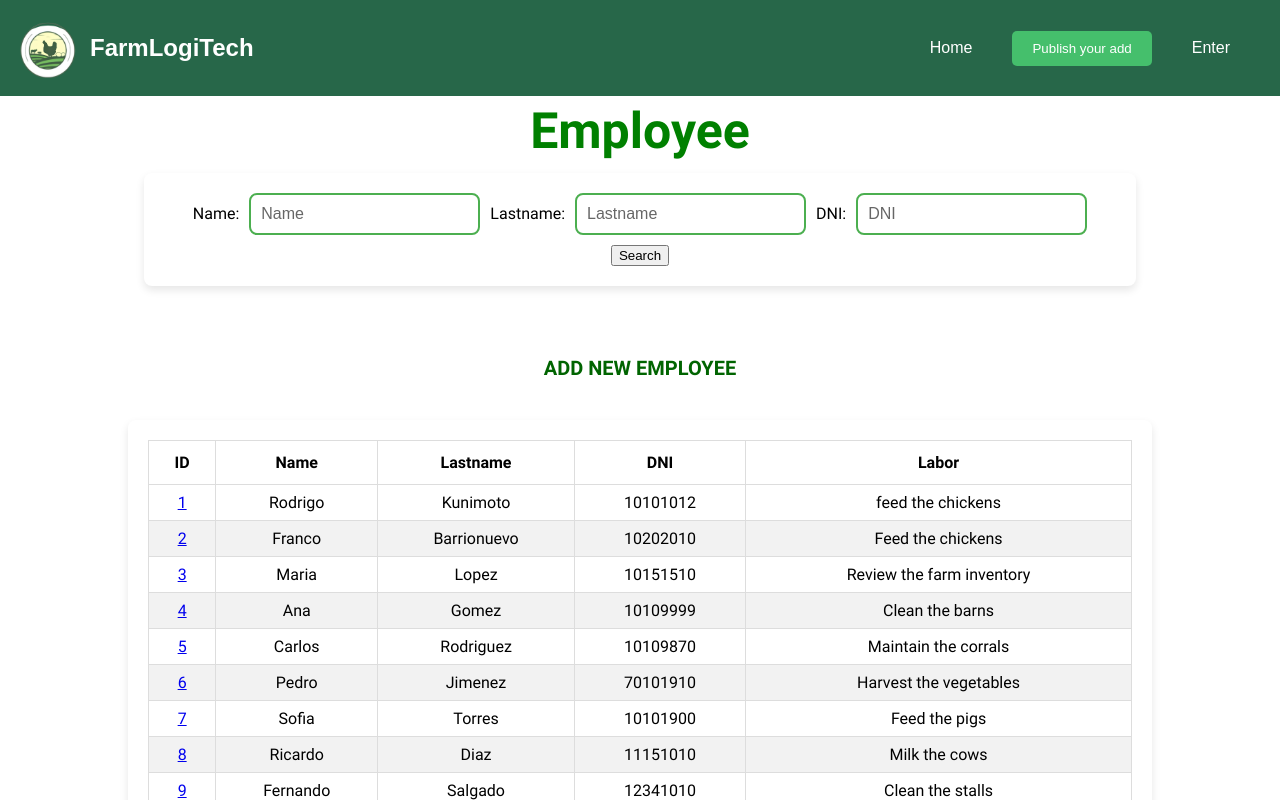
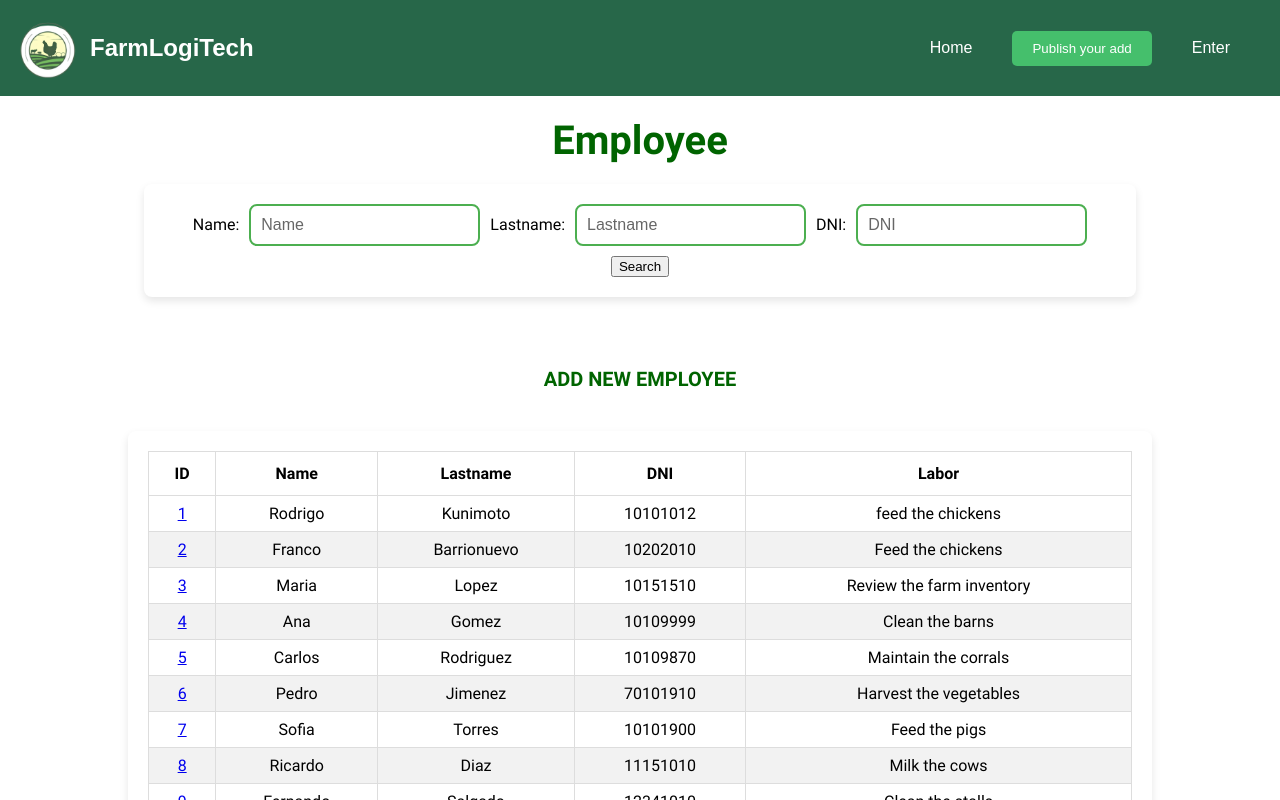
Before and after one commit to Aplicaciones-Web-WX55-Group-S-del-Softw/frontend-application, a Vue app: page /listemployee in a window 1280 px wide. Shown: the top 800 px of the page. Built offline with nearby package versions, Linux system fonts and the light colour scheme.

Commit message:
feat(monitoring): fixed employee title

```diff
--- a/src/public/pages/listEmployee.component.vue
+++ b/src/public/pages/listEmployee.component.vue
@@ -130,11 +130,9 @@ export default {
 
 <style scoped>
 .title {
-  color: green;
-  font-size: 50px;
-  text-align: center;
-  margin-bottom: 1%;
-  margin-top: 1%;
+  font-size: 40px;
+  color: darkgreen;
+  margin-bottom: 20px;
 }
 
 .container {
```
